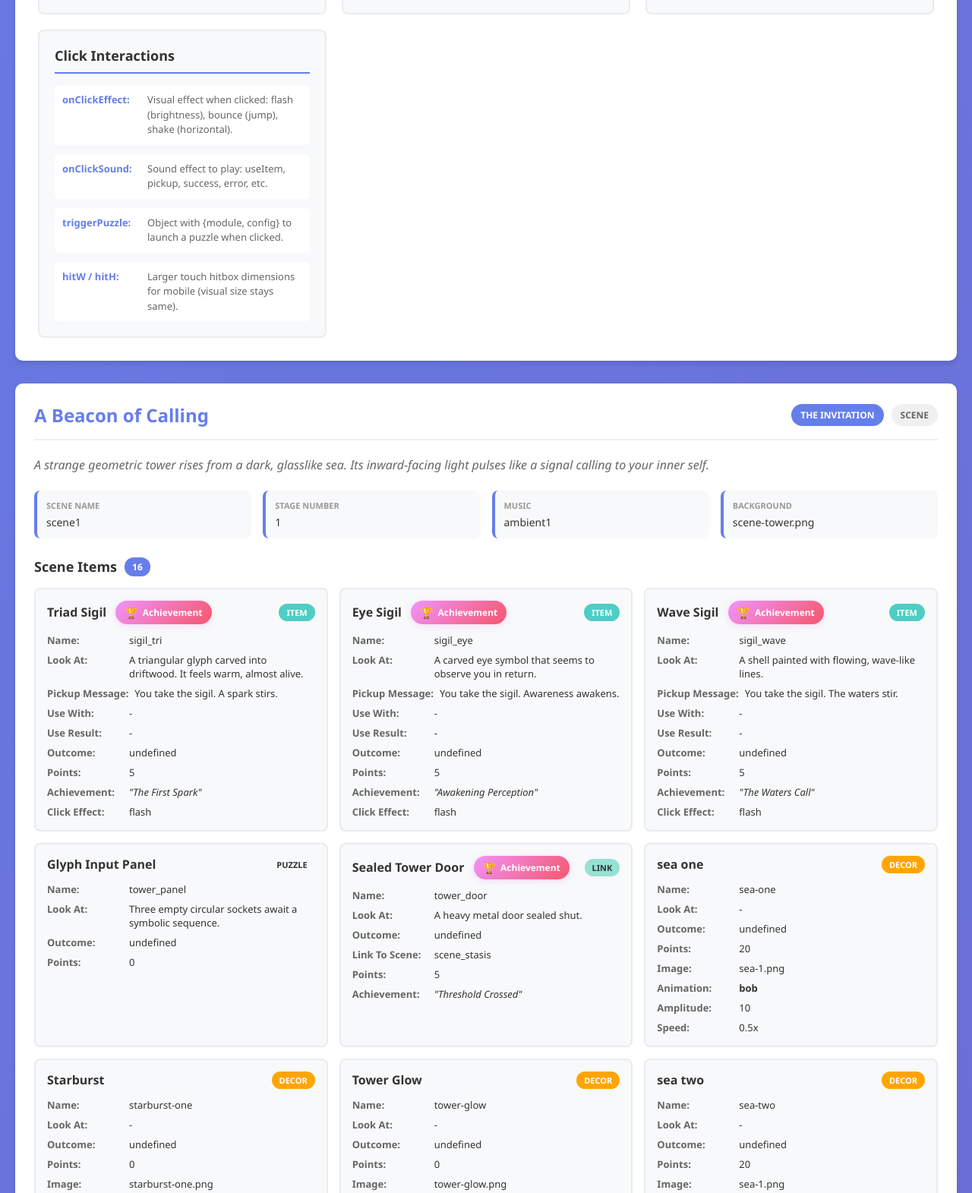
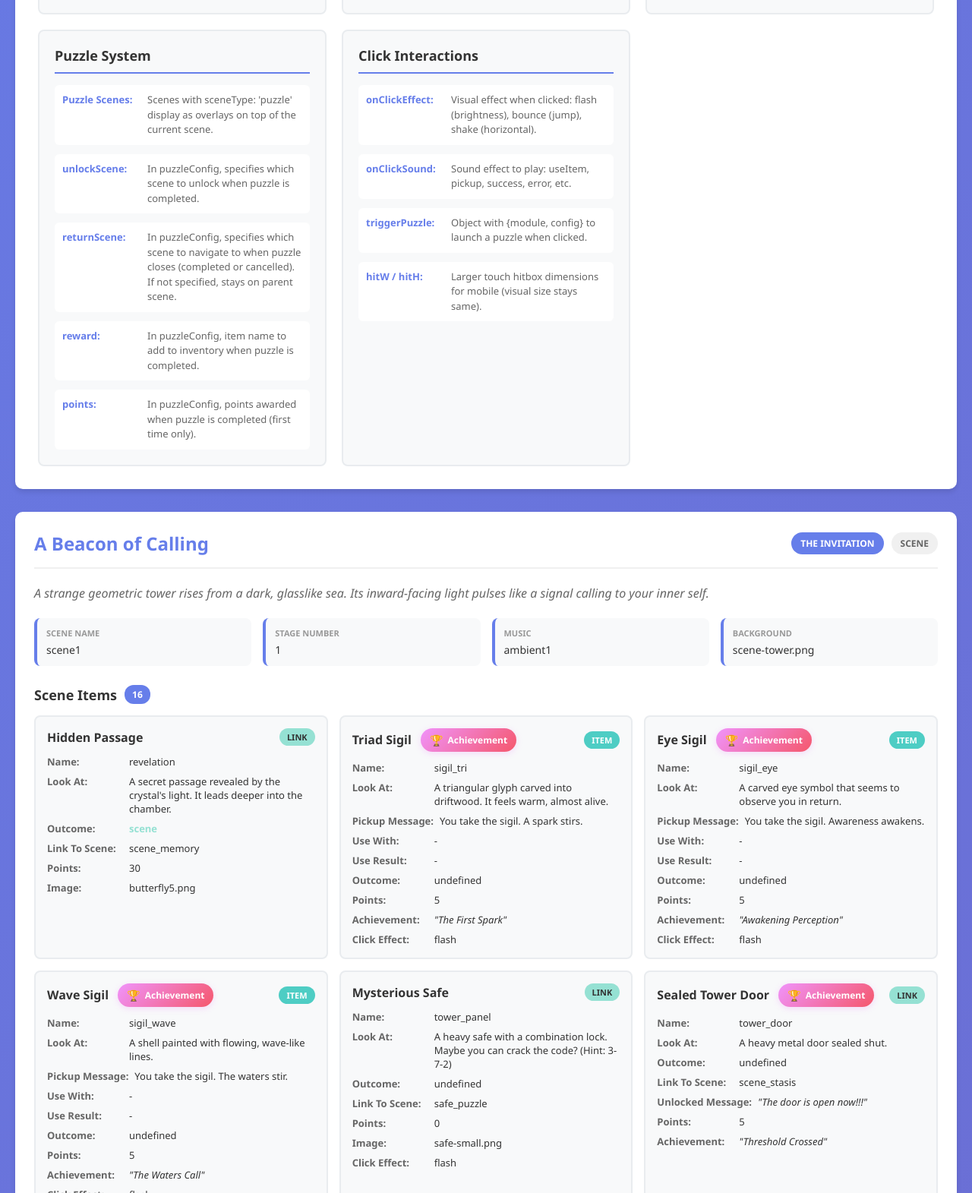
Before and after one commit to dbmooreuk/adventure-one, a website built with Vite: page plan.html in a window 1280 px wide. Shown: the part 1691-3262 px from the top of the page at 76% size. Built offline with nearby package versions, Linux system fonts and the light colour scheme.

Commit message:
Refactor item schema and update game data to include unlocked messages and improve puzzle navigation

```diff
--- a/editor/js/schema.js
+++ b/editor/js/schema.js
@@ -331,11 +331,11 @@ export const itemSchema = {
         help: 'Scene to unlock when used',
         condition: (data) => data.outcome === 'scene'
     },
-    lockedMessage: {
+    unlockedMessage: {
         type: 'string',
         required: false,
-        label: 'Locked Message',
-        help: 'Message shown if link is locked',
+        label: 'Unlocked Message',
+        help: 'Message shown when examining this link after target scene is unlocked (replaces lookAt)',
         condition: (data) => data.type === 'link'
     },
     points: {
--- a/plan.html
+++ b/plan.html
@@ -556,7 +556,11 @@
                         </div>
                         <div class="legend-item">
                             <span class="legend-label">Link To Scene:</span>
-                            <span class="legend-desc">For link-type items, the scene ID they navigate to when clicked.</span>
+                            <span class="legend-desc">For link-type items, the scene ID they navigate to when clicked (when unlocked).</span>
+                        </div>
+                        <div class="legend-item">
+                            <span class="legend-label">Unlocked Message:</span>
+                            <span class="legend-desc">For link items, message shown when examining after target scene is unlocked (replaces lookAt).</span>
                         </div>
                     </div>
                 </div>
@@ -617,6 +621,32 @@
                         <div class="legend-item">
                             <span class="legend-label">Journal:</span>
                             <span class="legend-desc">Players can view all achievements in the Journal modal. Journal button pulses when new achievement is added.</span>
+                        </div>
+                    </div>
+                </div>
+
+                <div class="legend-card">
+                    <h3 class="legend-heading">Puzzle System</h3>
+                    <div class="legend-items">
+                        <div class="legend-item">
+                            <span class="legend-label">Puzzle Scenes:</span>
+                            <span class="legend-desc">Scenes with sceneType: 'puzzle' display as overlays on top of the current scene.</span>
+                        </div>
+                        <div class="legend-item">
+                            <span class="legend-label">unlockScene:</span>
+                            <span class="legend-desc">In puzzleConfig, specifies which scene to unlock when puzzle is completed.</span>
+                        </div>
+                        <div class="legend-item">
+                            <span class="legend-label">returnScene:</span>
+                            <span class="legend-desc">In puzzleConfig, specifies which scene to navigate to when puzzle closes (completed or cancelled). If not specified, stays on parent scene.</span>
+                        </div>
+                        <div class="legend-item">
+                            <span class="legend-label">reward:</span>
+                            <span class="legend-desc">In puzzleConfig, item name to add to inventory when puzzle is completed.</span>
+                        </div>
+                        <div class="legend-item">
+                            <span class="legend-label">points:</span>
+                            <span class="legend-desc">In puzzleConfig, points awarded when puzzle is completed (first time only).</span>
                         </div>
                     </div>
                 </div>
@@ -857,6 +887,12 @@
                                 <span class="item-detail-value">${item.linkToScene}</span>
                             </div>
                         ` : ''}
+                        ${item.unlockedMessage ? `
+                            <div class="item-detail-row">
+                                <span class="item-detail-label">Unlocked Message:</span>
+                                <span class="item-detail-value"><em>"${item.unlockedMessage}"</em></span>
+                            </div>
+                        ` : ''}
                         ${item.nextScene ? `
                             <div class="item-detail-row">
                                 <span class="item-detail-label">Next Scene:</span>
--- a/src/data/gameData.js
+++ b/src/data/gameData.js
@@ -19,7 +19,7 @@ export const gameData = {
             sceneMusic: "ambient1",
             backgroundImage: "scene-tower.png",
             backgroundColor: "#F4FED3",
-            items: ["sigil_tri", "sigil_eye", "sigil_wave", "tower_panel", "tower_door", "sea-one", "starburst-one", "tower-glow", "sea-two", "tower-one", "orb-1", "orb-2", "clouds-1", "clouds-2", "whale", "safe_door"]
+            items: ["revelation", "sigil_tri", "sigil_eye", "sigil_wave", "tower_panel", "tower_door", "sea-one", "starburst-one", "tower-glow", "sea-two", "tower-one", "orb-1", "orb-2", "clouds-1", "clouds-2", "whale"]
         },
         {
             sceneName: "scene_stasis",
@@ -33,7 +33,7 @@ export const gameData = {
             backgroundColor: "#F4FED3",
             items: ["glass_shard", "feather_suspended", "hollow_vessel", "sealed_door"],
             locked: true,
-            unlockedBy: "crossing"
+            // unlockedBy: "crossing"
         },
         {
             sceneName: "scene_memory",
@@ -194,8 +194,10 @@ export const gameData = {
                                 "The last number is even"
                       ],
                       "reward": "gold_bars",
+                      "achievement": "Safe Cracked",
                       "points": 50,
-                      "unlockScene": "scene_stasis"
+                      "unlockScene": "scene_stasis",
+                    //   "returnScene": "scene_guardian"
             }
         }
     ],
@@ -218,7 +220,7 @@ export const gameData = {
             onClickEffect: "flash"
         },
                {
-            name: "safe_door",
+            name: "tower_panel",
             longName: "Mysterious Safe",
             shortName: "Safe",
             type: "link",
@@ -268,16 +270,16 @@ export const gameData = {
             hitH: 0,
             onClickEffect: "flash"
         },
-        {
-            name: "tower_panel",
-            longName: "Glyph Input Panel",
-            shortName: "Panel",
-            type: "puzzle",
-            lookAt: "Three empty circular sockets await a symbolic sequence.",
-            position: [797, 67],
-            size: [100, 100],
-            zIndex: 10
-        },
+        // {
+        //     name: "tower_panel",
+        //     longName: "Glyph Input Panel",
+        //     shortName: "Panel",
+        //     type: "puzzle",
+        //     lookAt: "Three empty circular sockets await a symbolic sequence.",
+        //     position: [797, 67],
+        //     size: [100, 100],
+        //     zIndex: 10
+        // },
         {
             name: "tower_door",
             longName: "Sealed Tower Door",
@@ -286,6 +288,7 @@ export const gameData = {
             lookAt: "A heavy metal door sealed shut.",
             linkToScene: "scene_stasis",
             lockedMessage: "The door remains firmly sealed.",
+            unlockedMessage: "The door is open now!!!",
             points: 5,
             achievement: "Threshold Crossed",
             position: [786, 258],
@@ -310,6 +313,20 @@ export const gameData = {
                       "amplitude": 10,
                       "speed": 0.5
             }
+        },
+                {
+            name: "revelation",
+            longName: "Hidden Passage",
+            type: "link",
+            lookAt: "A secret passage revealed by the crystal's light. It leads deeper into the chamber.",
+            outcome: "scene",
+            linkToScene: "scene_memory",
+            lockedMessage: "The passage is still hidden in darkness.",
+            points: 30,
+            image: "butterfly5.png",
+            position: [400, 200],
+            size: [100, 140],
+            zIndex: 30
         },
         {
             name: "starburst-one",
```
Also changed, not shown: src/core/PuzzleManager.js (+16 -2 lines), src/core/UIManager.js (+12 -3 lines).
